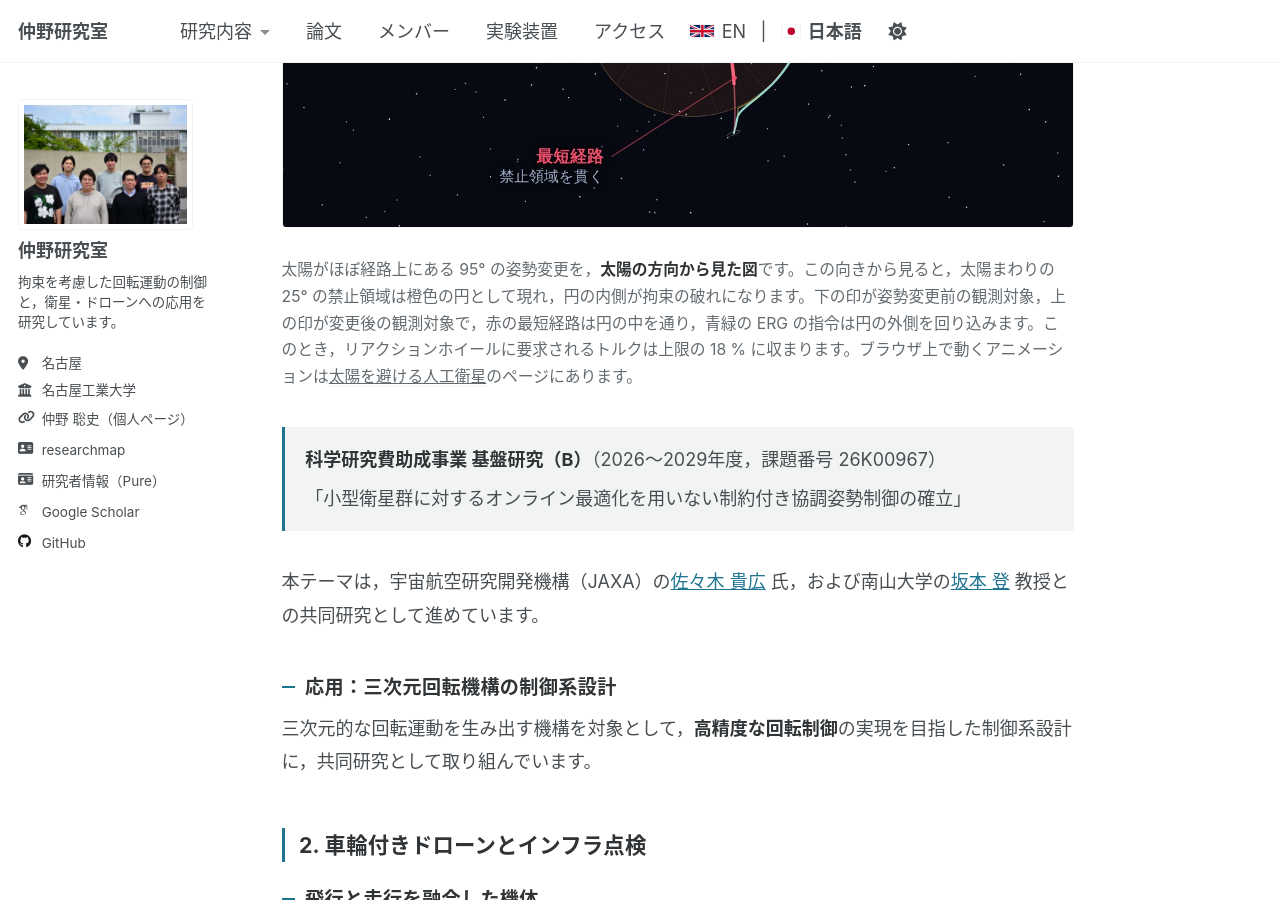
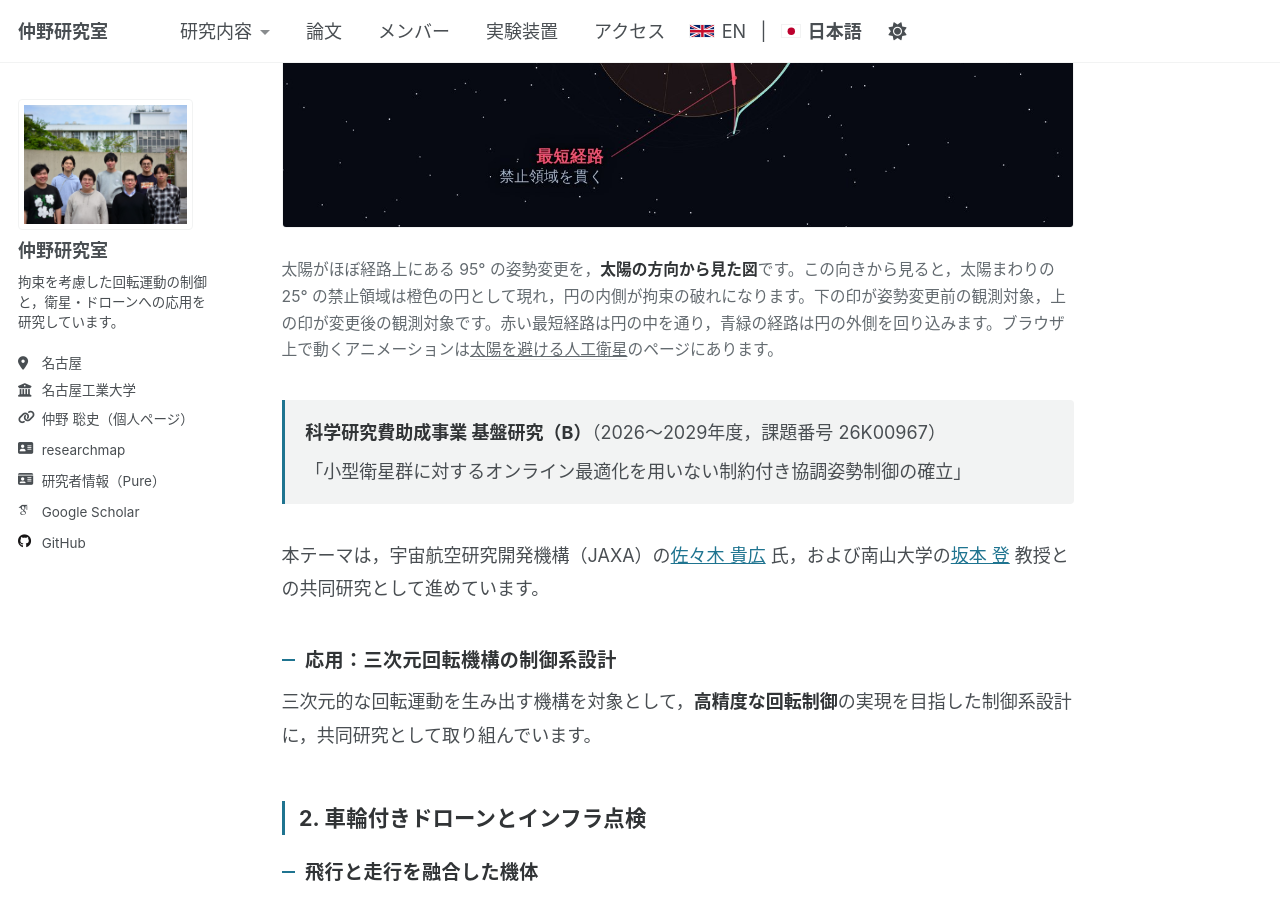
Before and after one commit to GDAC-Lab/gdac-lab.github.io, a Jekyll site: the page built from _pages/ja/research.md, in a window 1280 px wide and 900 px high, scrolled down 2789 px. Built offline with Jekyll 4.4.1, drawn with Linux system fonts in a browser that asks for light colours; some of the changed text lies outside the part shown.

Commit message:
研究内容ページの重複した記述を削る
シミュレータへの導線は図のキャプションと上部タブの両方にあるため，
末尾の段落を削除する。衛星の図のキャプションからトルクの数値を外し，
詳細は専用ページに任せる。

```diff
--- a/_pages/ja/research.md
+++ b/_pages/ja/research.md
@@ -64,7 +64,7 @@
 
 <figure class="media-figure">
   <img src="{{ base_path }}/images/research/sun-safe-slew-ja.jpg" width="1280" height="720" loading="lazy" decoding="async" alt="太陽の方向から見た図。太陽まわりの 25 度の禁止領域が橙色の円として描かれ，その中心に人工衛星がある。2つの観測対象を結ぶ赤い最短経路は円の中を通り，青緑の経路は円の外側へ大きく膨らんで回り込んでいる。">
-  <figcaption>太陽がほぼ経路上にある 95&deg; の姿勢変更を，<strong>太陽の方向から見た図</strong>です。この向きから見ると，太陽まわりの 25&deg; の禁止領域は橙色の円として現れ，円の内側が拘束の破れになります。下の印が姿勢変更前の観測対象，上の印が変更後の観測対象で，赤の最短経路は円の中を通り，青緑の ERG の指令は円の外側を回り込みます。このとき，リアクションホイールに要求されるトルクは上限の 18 % に収まります。ブラウザ上で動くアニメーションは<a href="{{ base_path }}/ja/sun-safe-slew/">太陽を避ける人工衛星</a>のページにあります。</figcaption>
+  <figcaption>太陽がほぼ経路上にある 95&deg; の姿勢変更を，<strong>太陽の方向から見た図</strong>です。この向きから見ると，太陽まわりの 25&deg; の禁止領域は橙色の円として現れ，円の内側が拘束の破れになります。下の印が姿勢変更前の観測対象，上の印が変更後の観測対象です。赤い最短経路は円の中を通り，青緑の経路は円の外側を回り込みます。ブラウザ上で動くアニメーションは<a href="{{ base_path }}/ja/sun-safe-slew/">太陽を避ける人工衛星</a>のページにあります。</figcaption>
 </figure>
 
 > **科学研究費助成事業 基盤研究（B）**（2026〜2029年度，課題番号 26K00967）
@@ -129,6 +129,4 @@
 - **建築構造物の振動制御** — 地震や風による建物の揺れを抑える研究です。等価入力外乱（EID）に基づく外乱推定の考え方を，制振ダンパの設計や免震建物の制御へ応用しています。[代表例（*Control Engineering Practice*, 2024）](https://doi.org/10.1016/j.conengprac.2024.105853)
 - **ビジュアルフィードバック制御** — カメラで取得した画像から対象の位置と姿勢を推定し，制御に利用する研究です。[代表例（*SICE JCMSI*, 2023）](https://doi.org/10.1080/18824889.2023.2247853)
 
-車輪付きドローンのシミュレータは公開しており，[シミュレータ]({{ base_path }}/ja/simulator/)のページでブラウザ上のデモを動かせます。
-
 論文の一覧は[論文・著作]({{ base_path }}/ja/publications/)のページ，共同研究者は[メンバー]({{ base_path }}/ja/people/)のページにあります。外部資金や受賞を含む詳細は[仲野の個人ページ](https://gdaclab.web.nitech.ac.jp/nakano/ja/)をご覧ください。
```
Also changed, not shown: _pages/research.md (+1 -3 lines).
